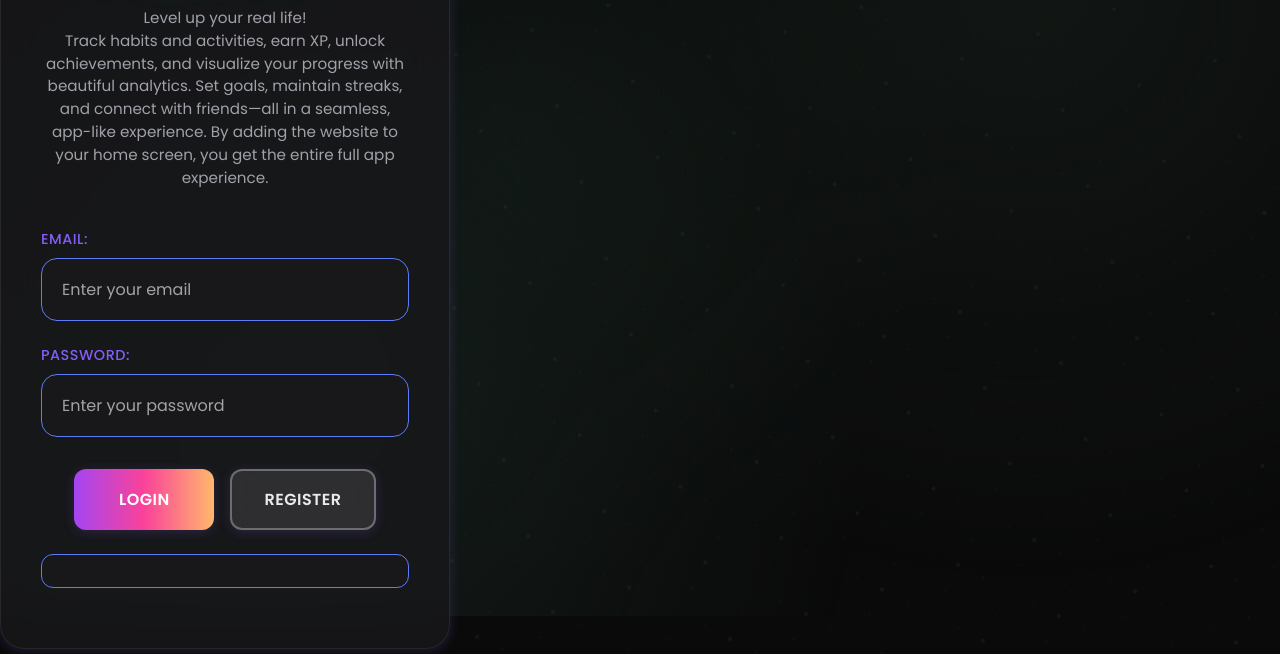
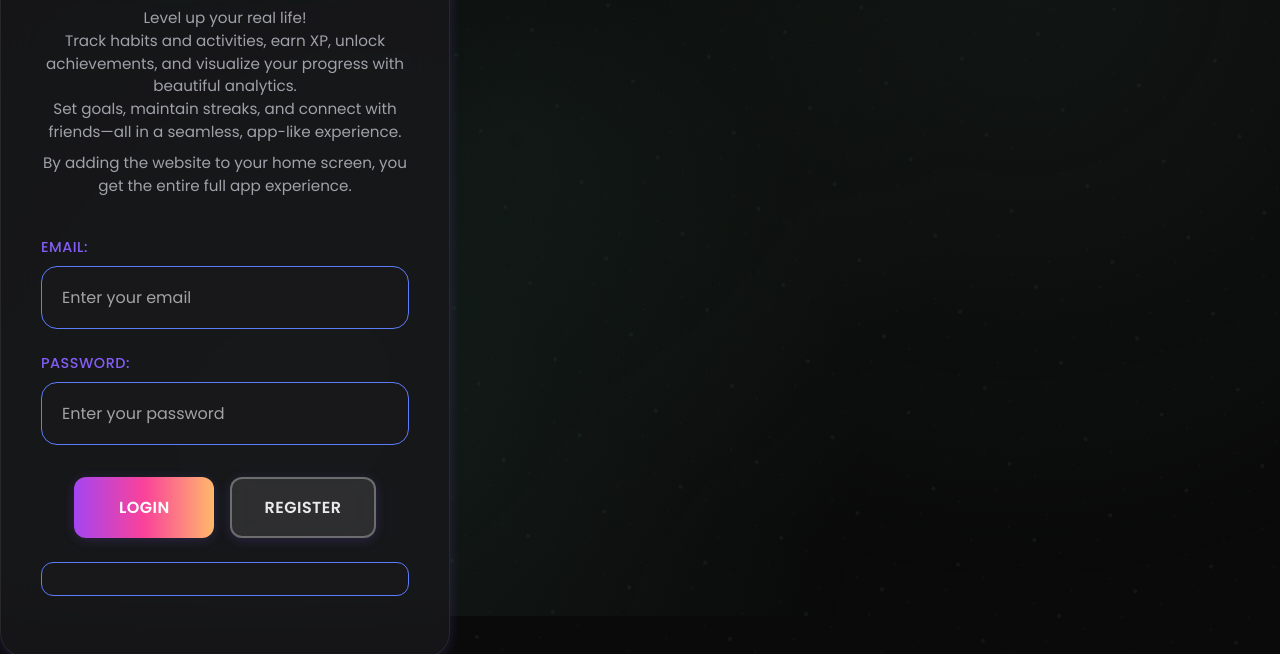
Before and after one commit to garrettmichae1/PlayNotNPC, a website with bundled scripts: page login.html in a window 1280 px wide. Shown: the part 184-838 px from the top of the page. Built offline with nearby package versions, Linux system fonts and the light colour scheme.

Commit message:
Improve login page description spacing for readability

```diff
--- a/login.html
+++ b/login.html
@@ -124,7 +124,12 @@
 <body class="login-body">
   <div class="login-container">
     <h1>🔐 Login to <span class="highlight">PlayNotNPC</span></h1>
-    <p class="subtitle">Level up your real life!<br>Track habits and activities, earn XP, unlock achievements, and visualize your progress with beautiful analytics. Set goals, maintain streaks, and connect with friends—all in a seamless, app-like experience. By adding the website to your home screen, you get the entire full app experience.</p>
+    <p class="subtitle">
+      Level up your real life!<br>
+      Track habits and activities, earn XP, unlock achievements, and visualize your progress with beautiful analytics.<br>
+      Set goals, maintain streaks, and connect with friends—all in a seamless, app-like experience.<br>
+      <span style="display:inline-block; margin-top:8px;">By adding the website to your home screen, you get the entire full app experience.</span>
+    </p>
 
     <form id="loginForm">
       <div class="form-group">
```
